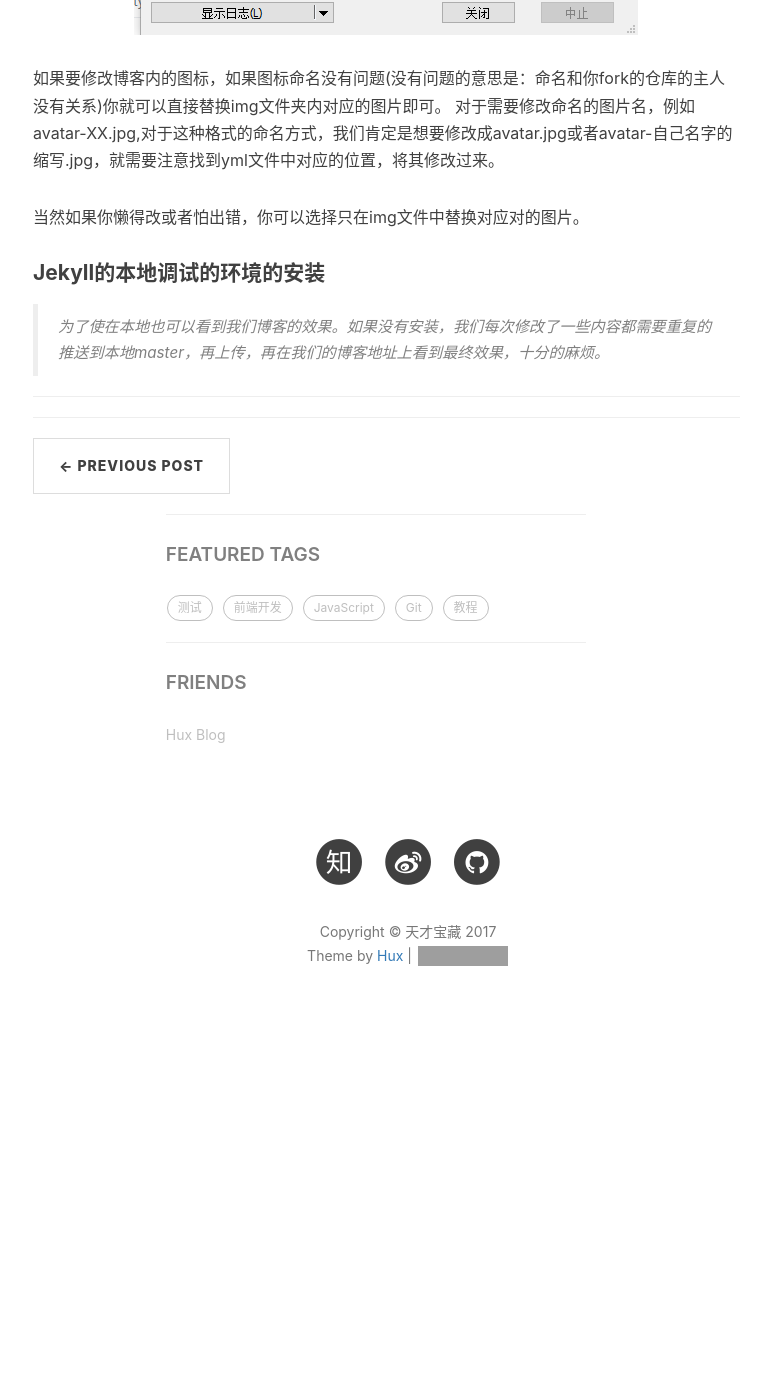
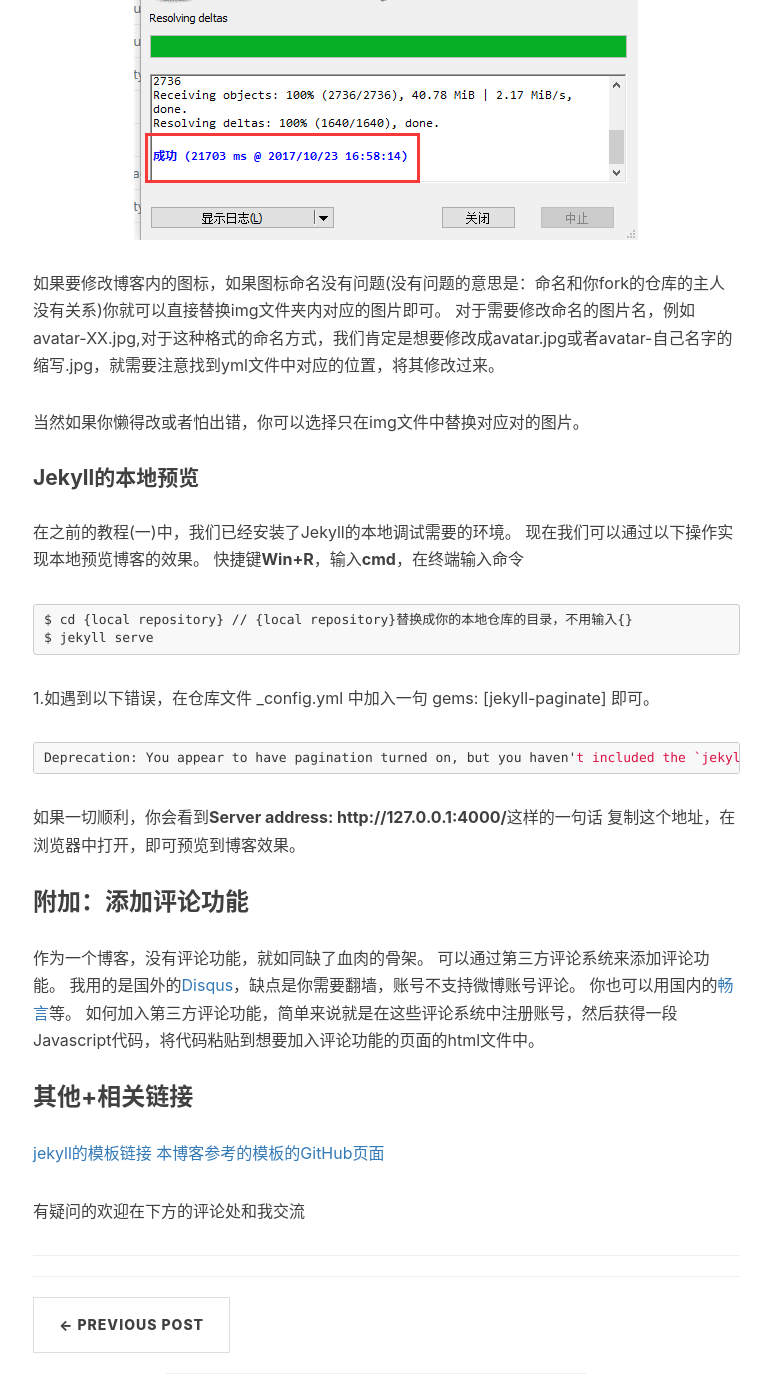
Before and after one commit to zhuowl/zhuowl.github.io, a Jekyll site: the page built from _posts/2017-10-24-build-a-blog-2.md, in a window 1280 px wide and 1400 px high, scrolled down 6344 px. Shown: the whole window, without its empty margins (232-1003 px from the left). Built offline with Jekyll 4.4.1, drawn with Linux system fonts in a browser that asks for light colours; nearby versions of some CDN libraries; comment, search, counter and statistics services are not loaded; before the commit the page ends 7376 px from its top, so only the background shows below that; some of the changed text lies outside the part shown; grey boxes are pictures that could not be loaded.

Commit message:
修改博客

````diff
--- a/_posts/2017-10-24-build-a-blog-2.md
+++ b/_posts/2017-10-24-build-a-blog-2.md
@@ -9,35 +9,42 @@
     - 教程
 ---
 # 前言
-在Github Pages + Jekyll搭建独立博客教程(一)中，我们已经配置好了所需要的环境，现在我们可以做真正属于自己的博客了。
+>在Github Pages + Jekyll搭建独立博客教程(一)中，我们已经配置好了所需要的环境，现在我们可以做真正属于自己的博客了。
 
 
 ---
-
-
-
+<p id = "set-up-blog"></p>
 **版权声明：欢迎分享，转载请注明此文链接。**
 
 ## 目录
-
-
+1. [新建博客](#set-up-blog)
+2. [选择模板](#choose-modle)
+3. [修改模板](#change-modle)
+4. [jekyll本地浏览](#Jekyll-serve)
+5. [附加：添加评论功能](#disqus)
+6. [相关链接+相关](#link)
 
 ## 新建博客
+
 建立基于Jekyll的个人Github Pages有两条路线
 >1. 拥有网页设计的基础，自学Jekyll的教程，设计完全自我基因的网页。
 >1. Fork别人的已有的开源博客仓库，只要修改部分内容，就可以实现符合自己的个人博客。（fork:复制当前所在页面的仓库到自己的Github中，相当于给自己的Github开出一条fork的仓库的分支。）
+<p id = "choose-modle"></p>
+对于网页基础一般的，可以选择第二种方法来。（比较省心省力）
+### 选择模板
 
-对于网页基础一般的，可以选择第二种方法来。（比较省心省力）
-#### 选择模板
 Jekyll在他们的[wink页面](https://github.com/jekyll/jekyll/wiki/sites)提供了大量优秀的各种风格的博客。
 横线标注的是对应博客网站的网址，而圈起**source**则是表示博客模板对应的Github、页面，也就是我们可以fork的页面。
+
 （个人建议是可以选择是有标注中文的，这样我们在修改模板文件的时候，对方可能有中文的注释，修改起来会更加亲切。）
 ![博客资源](/img/in-post/post-build-a-blog/pages01.png)
 >这是我参考的博客模板的[Github页面](https://github.com/Huxpro/huxblog-boilerplate),这个是博客主另外给做的一个稳定版的模板，修改起来比较方便。
+<p id = "change-modle"></p>
 >**[在这里预览模板 &rarr;](http://huangxuan.me/huxblog-boilerplate/)**
 
 #### 修改模板
-下面以我直接修改上面的模板为例，其他的模板修改起来应该也是大同小异的。
+
+下面以我直接修改上面的模板为例，其他的模板修改起来应该也是大同小异的。或者你可以在作者的Readme文件中找到关于需要修改内容。
 首先在模板的Github页面，点击fork。
 ![fork仓库](/img/in-post/post-build-a-blog/pages02.png)
 回到自己的Github页面，发现已经多了仓库，名字就是我们之前fork的仓库，点击它。
@@ -66,8 +73,7 @@
 baseurl: "/你的博客的仓库名" 	//如果你的博客样式没有加载出来，很可能因为这个原因
 ```
 
-###### 修改内容标注———相关信息链接
-```
+
 
 ###### 修改内容标注———其他
 
@@ -84,22 +90,38 @@
 克隆成功时，会出现成功的蓝色字样，就表示我们已经克隆成功，本地上已经有该博客的一个仓库。
 ![本地修改5](/img/in-post/post-build-a-blog/pages10.png)
 
-
+<p id = "Jekyll-serve"></p>
 如果要修改博客内的图标，如果图标命名没有问题(没有问题的意思是：命名和你fork的仓库的主人没有关系)你就可以直接替换img文件夹内对应的图片即可。
 对于需要修改命名的图片名，例如avatar-XX.jpg,对于这种格式的命名方式，我们肯定是想要修改成avatar.jpg或者avatar-自己名字的缩写.jpg，就需要注意找到yml文件中对应的位置，将其修改过来。
 
 当然如果你懒得改或者怕出错，你可以选择只在img文件中替换对应对的图片。
 
+#### Jekyll的本地预览
+在之前的教程(一)中，我们已经安装了Jekyll的本地调试需要的环境。
+现在我们可以通过以下操作实现本地预览博客的效果。
+快捷键**Win+R**，输入**cmd**，在终端输入命令
+```
+$ cd {local repository} // {local repository}替换成你的本地仓库的目录，不用输入{}
+$ jekyll serve
+```
+<p id = "disqus"></p>
+1.如遇到以下错误，在仓库文件 _config.yml 中加入一句 gems: [jekyll-paginate] 即可。
+```js
+Deprecation: You appear to have pagination turned on, but you haven't included the `jekyll-paginate` gem. Ensure you have `gems: [jekyll-paginate]` in your configuration file.
+```
+如果一切顺利，你会看到**Server address: http://127.0.0.1:4000/**这样的一句话
+复制这个地址，在浏览器中打开，即可预览到博客效果。
+<p id = "link"></p>
+### 附加：添加评论功能
+作为一个博客，没有评论功能，就如同缺了血肉的骨架。
+可以通过第三方评论系统来添加评论功能。
+我用的是国外的[Disqus](https://disqus.com/)，缺点是你需要翻墙，账号不支持微博账号评论。
+你也可以用国内的[畅言](http://changyan.kuaizhan.com/)等。
+如何加入第三方评论功能，简单来说就是在这些评论系统中注册账号，然后获得一段Javascript代码，将代码粘贴到想要加入评论功能的页面的html文件中。
+### 其他+相关链接
+[jekyll的模板链接](https://github.com/jekyll/jekyll/wiki/sites)
+[本博客参考的模板的GitHub页面](https://github.com/Huxpro/huxblog-boilerplate)
 
-
-#### Jekyll的本地调试的环境的安装
->为了使在本地也可以看到我们博客的效果。如果没有安装，我们每次修改了一些内容都需要重复的推送到本地master，再上传，再在我们的博客地址上看到最终效果，十分的麻烦。
-
-
-
-
-
-
-
+有疑问的欢迎在下方的评论处和我交流
 
 ---
````
